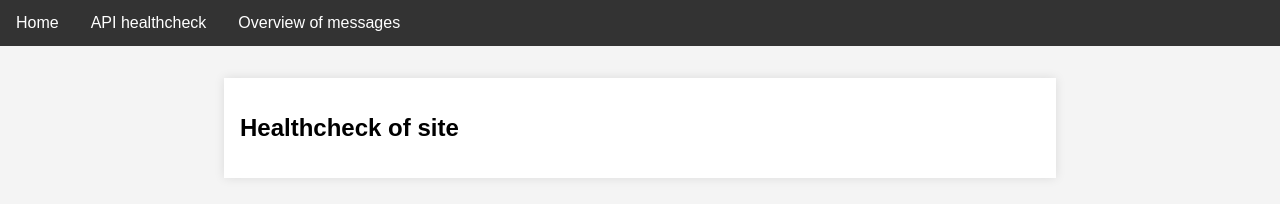
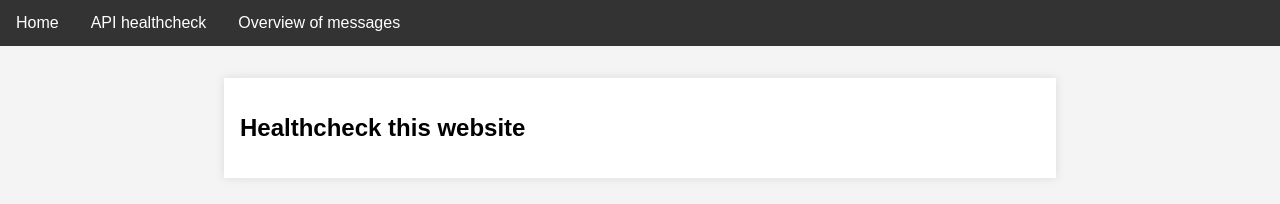
Before and after one commit to klaricl/58agents-tc-sol-1, a plain HTML site: page fe-app/public-html/healthcheck.html in a window 1280 px wide. Shown: the top 204 px of the page. Drawn offline with Linux system fonts and the light colour scheme; no server answers.

Commit message:
quick commit

```diff
--- a/fe-app/public-html/healthcheck.html
+++ b/fe-app/public-html/healthcheck.html
@@ -94,7 +94,7 @@
     </nav>
 
     <section>
-        <h2>Healthcheck of site</h2>
+        <h2>Healthcheck this website</h2>
         <p id="hcMsg"></p>
     </section>
 
```
